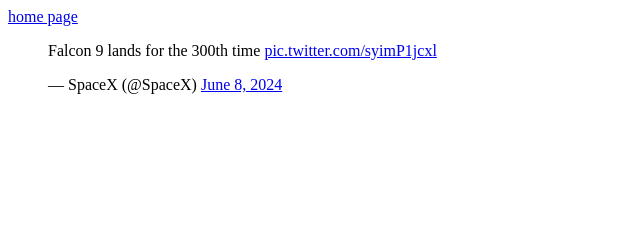
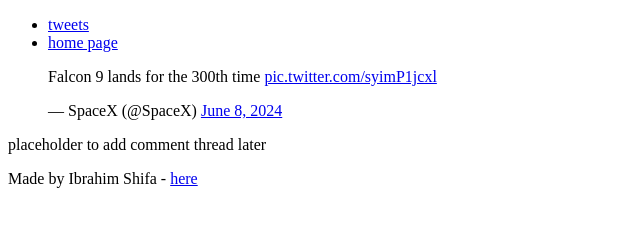
Before and after one commit to ibroshifa/My_First_Portfolio, a plain HTML site: page html_basic/tweets.html in a window 1280 px wide. Shown: the whole page, without its empty margins (0-640 px from the left). Drawn offline with Linux system fonts and the light colour scheme.

Commit message:
Update tweets.html
adding consistency , adding main header and footer sections

```diff
--- a/html_basic/tweets.html
+++ b/html_basic/tweets.html
@@ -5,7 +5,24 @@
 </title>
 </head>
 <body>
-    <a href="index.html"> home page </a>
+<header>
+  <ul>
+  <li><a href="tweets.html"> tweets </a> </li>
+  <li><a href="index.html"> home page</a> </li>
+  </ul>
+</header>
+<main>
+<article>
     <blockquote class="twitter-tweet"><p lang="en" dir="ltr">Falcon 9 lands for the 300th time <a href="https://t.co/syimP1jcxl">pic.twitter.com/syimP1jcxl</a></p>&mdash; SpaceX (@SpaceX) <a href="https://twitter.com/SpaceX/status/1799261587951546741?ref_src=twsrc%5Etfw">June 8, 2024</a></blockquote> <script async src="https://platform.twitter.com/widgets.js" charset="utf-8"></script>
+
+</article>
+<aside>
+<p> placeholder to add comment thread later </p>
+</aside>
+</main>
+  <footer>
+Made by Ibrahim Shifa - <a href="https://x.com/ibroshifa" target="_blank">here</a>
+</footer>
+
 </body>
 </html>
```
